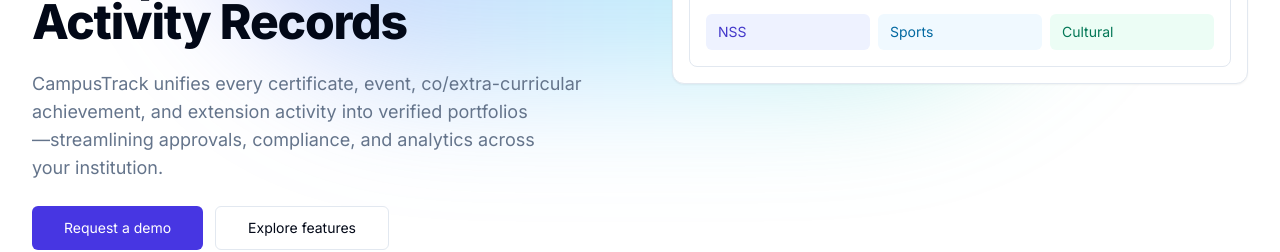
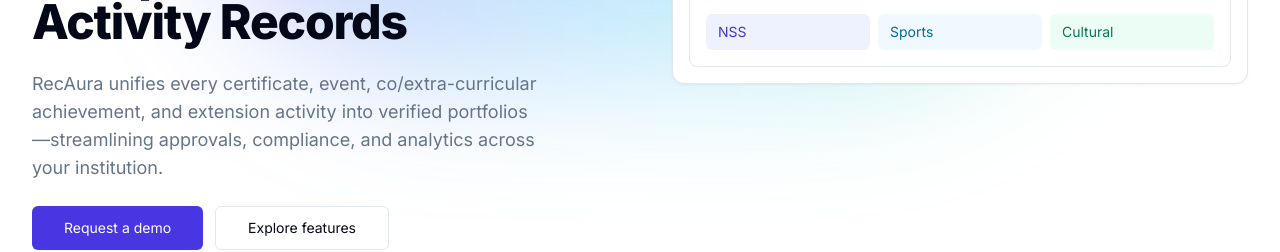
Before and after one commit to sengar-kushh/RecAura, a React (Vite) app: page / in a window 1280 px wide. Shown: the part 355-607 px from the top of the page. Built offline with nearby package versions, Linux system fonts and the light colour scheme.

Commit message:
Update Hero brand copy to RecAura
cgen-d68a4f384c204af487d8b8d03c92f112

```diff
--- a/client/components/marketing/Hero.tsx
+++ b/client/components/marketing/Hero.tsx
@@ -17,7 +17,7 @@ export default function Hero() {
             Records
           </h1>
           <p className="text-pretty text-base text-muted-foreground md:text-lg">
-            CampusTrack unifies every certificate, event, co/extra-curricular
+            RecAura unifies every certificate, event, co/extra-curricular
             achievement, and extension activity into verified
             portfolios—streamlining approvals, compliance, and analytics across
             your institution.
```
